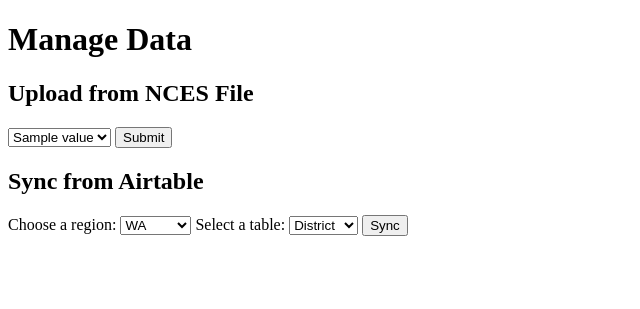
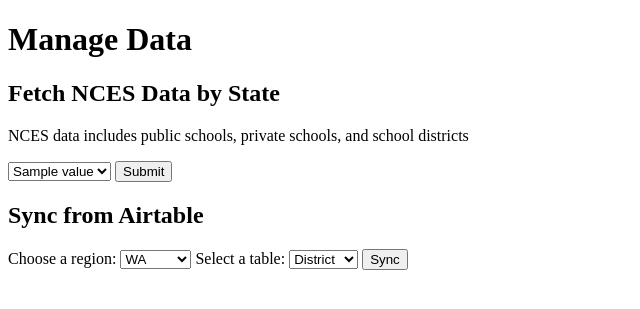
Before and after one commit to stophateinschools/stophis, a Flask app: template server/templates/admin/manage_data.html in a window 1280 px wide. Shown: the top 309 px of the page, without its empty margins (0-640 px from the left). Run offline with Flask 3, Linux system fonts and the light colour scheme; the template is opened without the code that fills it: most values are stand-ins (such as "Sample title", 1, 10 or a date in 2020); parts of the project's set-up code (start-up, migrations or seed data) failed here and were passed over; some libraries are stand-ins or nearby versions.

Commit message:
Update README

```diff
--- a/server/templates/admin/manage_data.html
+++ b/server/templates/admin/manage_data.html
@@ -99,7 +99,8 @@
   </head>
   <body>
     <h1>Manage Data</h1>
-    <h2>Upload from NCES File</h2>
+    <h2>Fetch NCES Data by State</h2>
+    <p>NCES data includes public schools, private schools, and school districts</p>
     <form method="POST" enctype="multipart/form-data" onsubmit=fetchData(event)>
       <select name="state" id="state">
         {% for state in states %}
```
Also changed, not shown: README.md.
